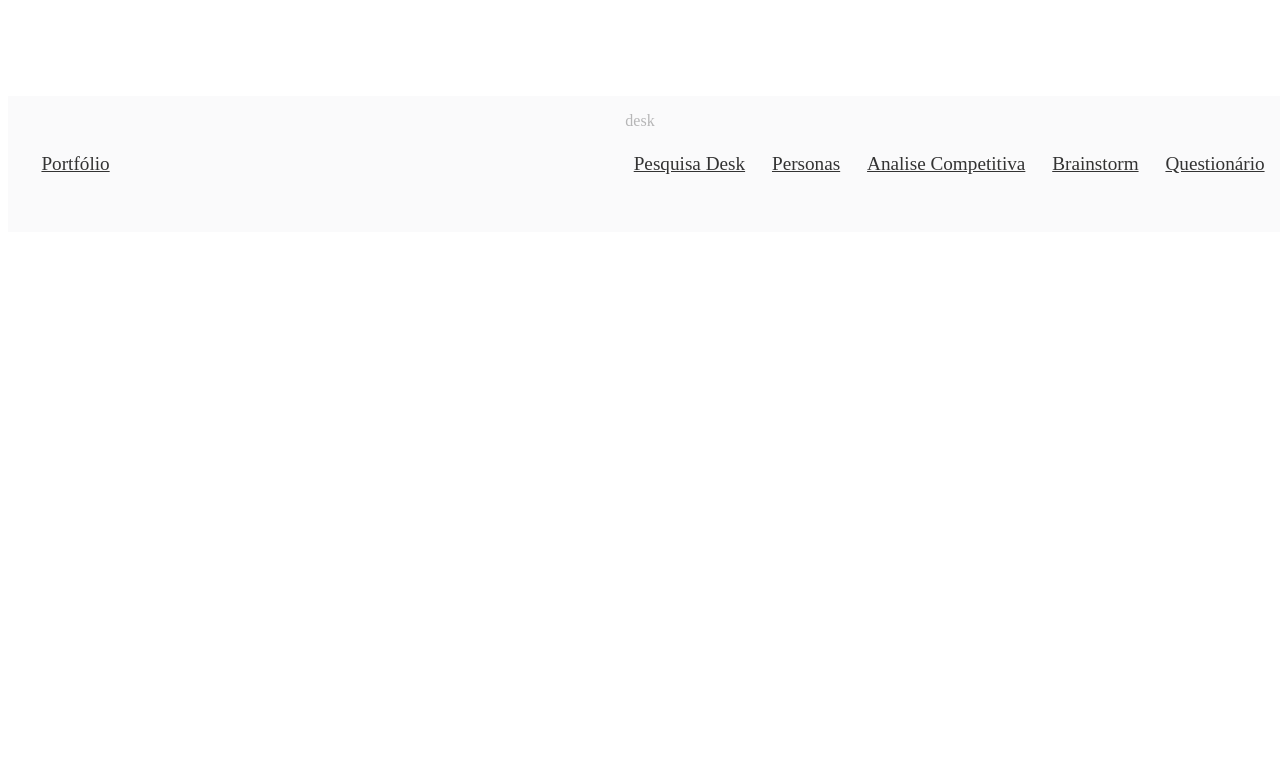
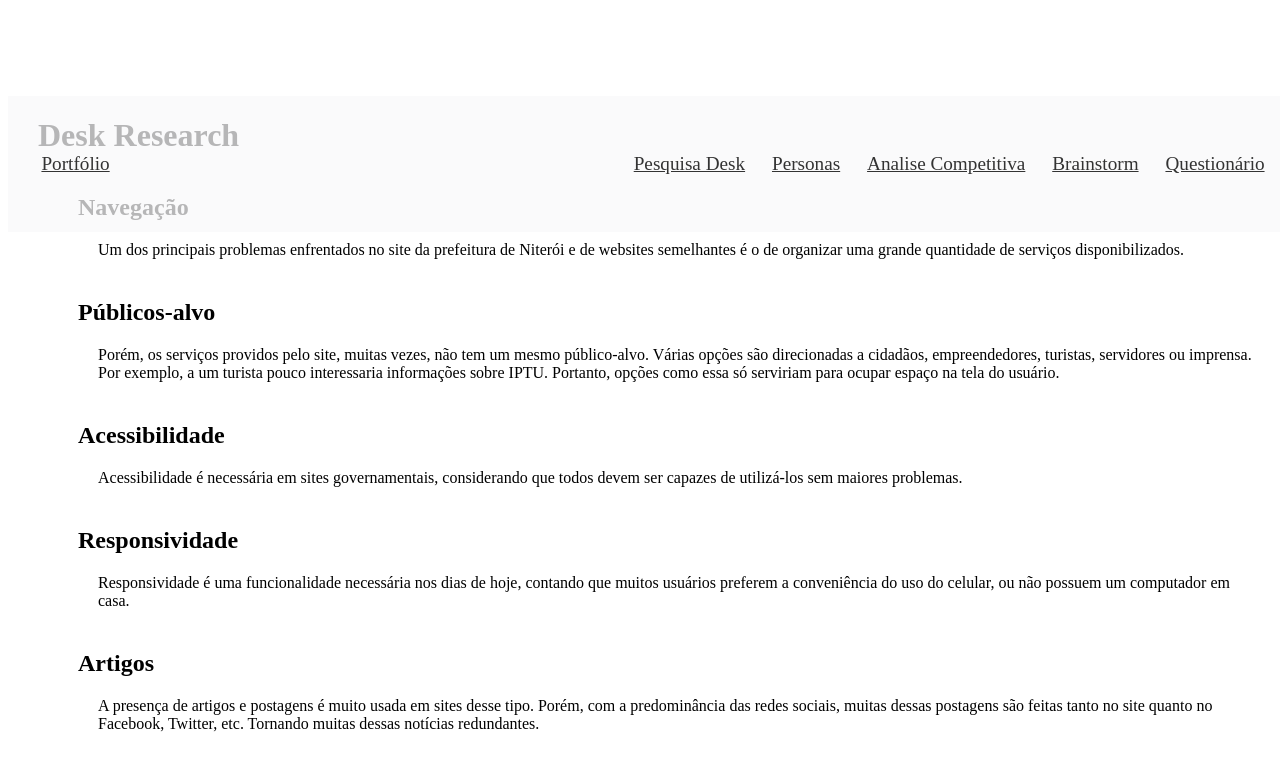
Before and after one commit to Markgabe/Portf-lio-Niter-i, a Svelte app: page /desk in a window 1280 px wide. Shown: the top 770 px of the page. Built offline with nearby package versions, Linux system fonts and the light colour scheme; the HTML template or start-up script is replaced by a standard one.

Commit message:
add desk research

```diff
--- a/src/pages/Desk.svelte
+++ b/src/pages/Desk.svelte
@@ -1 +1,69 @@
-<p>desk</p>
+<script>
+</script>
+
+<div id="main-section">
+  <h1>Desk Research</h1>
+  <section>
+    <h2>Navegação</h2>
+    <p>
+      Um dos principais problemas enfrentados no site da prefeitura de Niterói e
+      de websites semelhantes é o de organizar uma grande quantidade de serviços
+      disponibilizados.
+    </p>
+  </section>
+
+  <section>
+    <h2>Públicos-alvo</h2>
+    <p>
+      Porém, os serviços providos pelo site, muitas vezes, não tem um mesmo
+      público-alvo. Várias opções são direcionadas a cidadãos, empreendedores,
+      turistas, servidores ou imprensa. Por exemplo, a um turista pouco
+      interessaria informações sobre IPTU. Portanto, opções como essa só
+      serviriam para ocupar espaço na tela do usuário.
+    </p>
+  </section>
+
+  <section>
+    <h2>Acessibilidade</h2>
+    <p>
+      Acessibilidade é necessária em sites governamentais, considerando que
+      todos devem ser capazes de utilizá-los sem maiores problemas.
+    </p>
+  </section>
+
+  <section>
+    <h2>Responsividade</h2>
+    <p>
+      Responsividade é uma funcionalidade necessária nos dias de hoje, contando
+      que muitos usuários preferem a conveniência do uso do celular, ou não
+      possuem um computador em casa.
+    </p>
+  </section>
+
+  <section>
+    <h2>Artigos</h2>
+    <p>
+      A presença de artigos e postagens é muito usada em sites desse tipo.
+      Porém, com a predominância das redes sociais, muitas dessas postagens são
+      feitas tanto no site quanto no Facebook, Twitter, etc. Tornando muitas
+      dessas notícias redundantes.
+    </p>
+  </section>
+</div>
+
+<style>
+  #main-section {
+    padding: 0 30px;
+  }
+  section {
+    width: 100%;
+    margin: 40px;
+  }
+
+  h2 {
+  }
+
+  p {
+    margin: 20px;
+  }
+</style>
```
